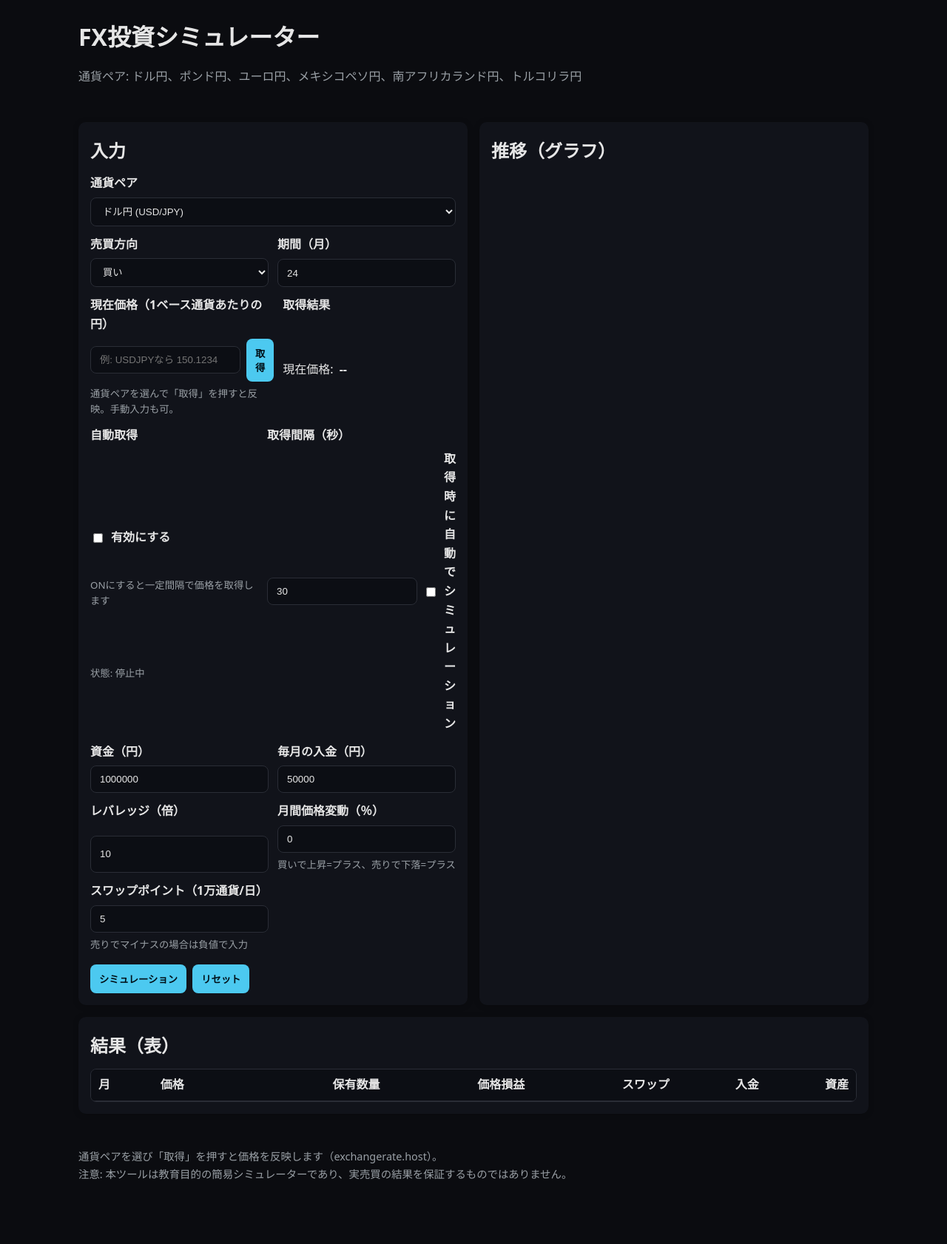
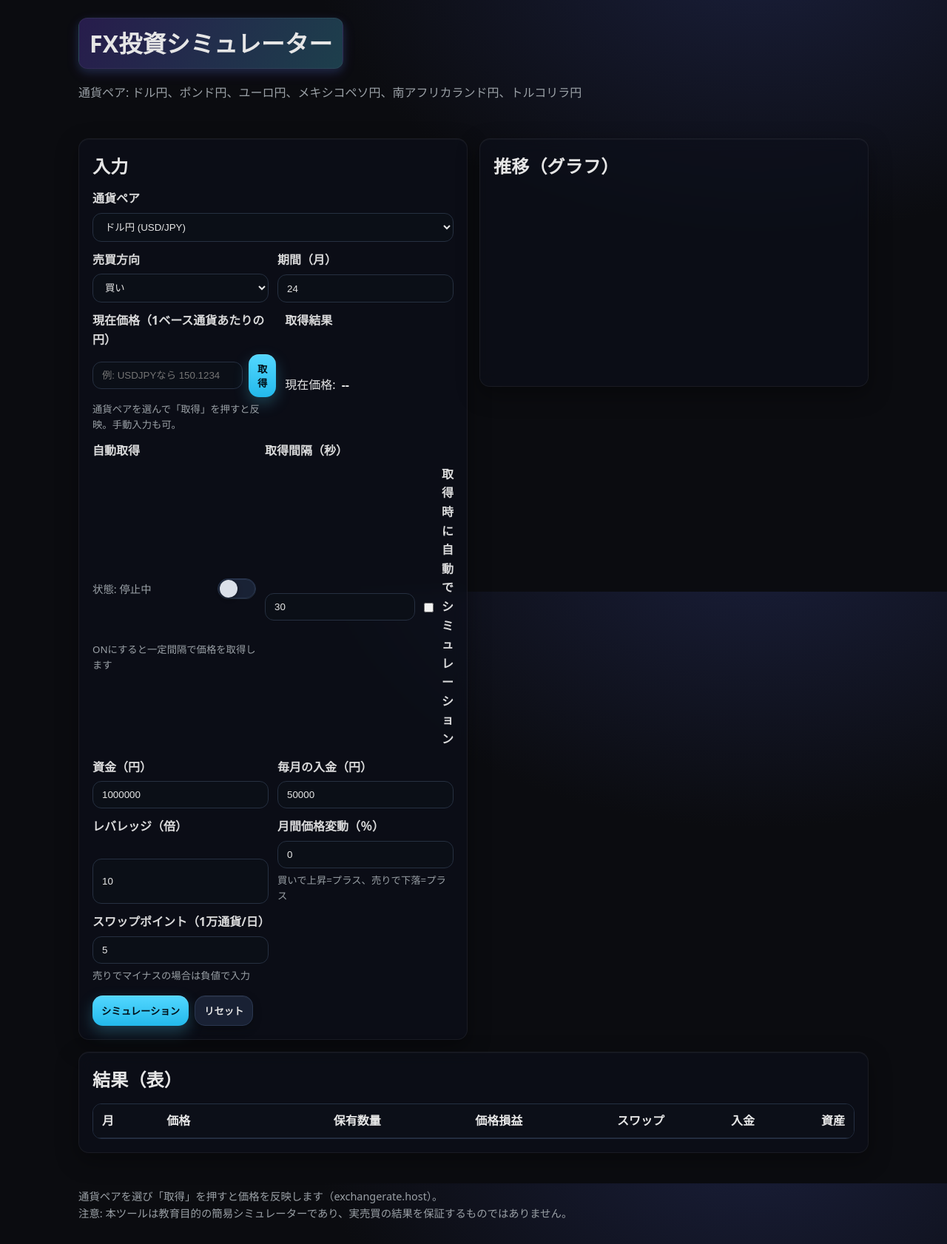
Before and after one commit to Ryotaverse69/FX-simulator-634, a plain HTML site: page index.html in a window 1280 px wide. Shown: the whole page at 74% size. Before the commit the page ends 1629 px from the top, so only its background shows below. Drawn offline with nearby package versions, Linux system fonts and the light colour scheme.

Commit message:
UI revamp: modern styling + Chart theme + PWA (manifest + service worker) with iOS meta

```diff
--- a/index.html
+++ b/index.html
@@ -2,9 +2,14 @@
 <html lang="ja">
 <head>
   <meta charset="UTF-8" />
-  <meta name="viewport" content="width=device-width, initial-scale=1.0" />
+  <meta name="viewport" content="width=device-width, initial-scale=1.0, viewport-fit=cover" />
   <title>FX投資シミュレーター</title>
   <link rel="stylesheet" href="styles.css" />
+  <link rel="manifest" href="manifest.webmanifest" />
+  <meta name="theme-color" content="#0f172a" />
+  <meta name="apple-mobile-web-app-capable" content="yes" />
+  <meta name="apple-mobile-web-app-status-bar-style" content="black-translucent" />
+  <link rel="apple-touch-icon" href="icons/apple-touch-icon.png" />
   <!-- Chart.js CDN (loaded by the browser when opened) -->
   <script src="https://cdn.jsdelivr.net/npm/chart.js@4.4.1/dist/chart.umd.min.js"></script>
   <script defer src="script.js"></script>
@@ -69,11 +74,15 @@
         <div class="field-inline">
           <div class="field">
             <label for="autoFetch">自動取得</label>
-            <label style="display:flex; gap:8px; align-items:center;">
-              <input type="checkbox" id="autoFetch" /> 有効にする
-            </label>
+            <div class="inline-input" style="justify-content: space-between; align-items:center;">
+              <div class="muted small" id="autoStatus">状態: 停止中</div>
+              <label class="switch" aria-label="自動取得">
+                <input type="checkbox" id="autoFetch" />
+                <span class="track"></span>
+                <span class="knob"></span>
+              </label>
+            </div>
             <small class="muted">ONにすると一定間隔で価格を取得します</small>
-            <small class="muted" id="autoStatus">状態: 停止中</small>
           </div>
           <div class="field">
             <label for="autoInterval">取得間隔（秒）</label>
@@ -120,7 +129,7 @@
 
         <div class="actions">
           <button type="button" id="run">シミュレーション</button>
-          <button type="button" id="reset">リセット</button>
+          <button type="button" id="reset" class="btn-secondary">リセット</button>
         </div>
       </form>
     </section>
@@ -157,5 +166,12 @@
       注意: 本ツールは教育目的の簡易シミュレーターであり、実売買の結果を保証するものではありません。
     </p>
   </footer>
+  <script>
+    if ('serviceWorker' in navigator) {
+      window.addEventListener('load', () => {
+        navigator.serviceWorker.register('./service-worker.js').catch(console.error);
+      });
+    }
+  </script>
 </body>
 </html>
--- a/script.js
+++ b/script.js
@@ -227,17 +227,22 @@
   }
 
   function renderChart(labels, series) {
-    const ctx = document.getElementById('equity-chart');
+    const canvas = document.getElementById('equity-chart');
+    const ctx2d = canvas.getContext('2d');
+    const gradient = ctx2d.createLinearGradient(0, 0, 0, canvas.height);
+    gradient.addColorStop(0, 'rgba(83,215,255,.35)');
+    gradient.addColorStop(1, 'rgba(83,215,255,0)');
     if (!chart) {
-      chart = new Chart(ctx, {
+      chart = new Chart(canvas, {
         type: 'line',
         data: {
           labels,
           datasets: [{
             label: '資産推移',
             data: series,
-            borderColor: '#4cc9f0',
-            backgroundColor: 'rgba(76,201,240,.15)',
+            borderColor: '#53d7ff',
+            borderWidth: 2,
+            backgroundColor: gradient,
             fill: true,
             tension: 0.2,
             pointRadius: 2
@@ -247,20 +252,34 @@
           responsive: true,
           interaction: { mode: 'index', intersect: false },
           scales: {
+            x: {
+              grid: { color: 'rgba(255,255,255,.06)' },
+              ticks: { color: '#9aa0a6' }
+            },
             y: {
+              grid: { color: 'rgba(255,255,255,.06)' },
               ticks: {
+                color: '#9aa0a6',
                 callback: (v) => new Intl.NumberFormat('ja-JP', { style: 'currency', currency: 'JPY', maximumFractionDigits: 0 }).format(v)
               }
             }
           },
           plugins: {
-            legend: { display: false }
+            legend: { display: false },
+            tooltip: {
+              backgroundColor: 'rgba(18,22,33,.9)',
+              borderColor: '#2a3750',
+              borderWidth: 1,
+              titleColor: '#e6e6e6',
+              bodyColor: '#e6e6e6'
+            }
           }
         }
       });
     } else {
       chart.data.labels = labels;
       chart.data.datasets[0].data = series;
+      chart.data.datasets[0].backgroundColor = gradient;
       chart.update();
     }
   }
--- a/styles.css
+++ b/styles.css
@@ -1,9 +1,12 @@
 :root {
   --bg: #0b0c10;
-  --card: #11131a;
+  --bg2: #0f1324;
+  --card: rgba(13, 16, 27, 0.6);
+  --card-border: rgba(255, 255, 255, 0.06);
   --text: #e6e6e6;
   --muted: #9aa0a6;
-  --accent: #4cc9f0;
+  --accent: #53d7ff;
+  --accent-2: #7c4dff;
   --ok: #60d394;
   --warn: #ffca3a;
 }
@@ -12,33 +15,64 @@
 html, body { height: 100%; }
 body {
   margin: 0;
-  font-family: system-ui, -apple-system, Segoe UI, Roboto, Helvetica, Arial, sans-serif;
+  font-family: ui-sans-serif, system-ui, -apple-system, Segoe UI, Roboto, Helvetica, Arial, "Apple Color Emoji", "Segoe UI Emoji";
   line-height: 1.6;
-  background: var(--bg);
   color: var(--text);
+  background: radial-gradient(1200px 800px at 80% -10%, #1a1f3b 0%, #0b0c10 50%),
+              radial-gradient(800px 600px at -10% 20%, #0d2230 0%, #0b0c10 60%),
+              linear-gradient(180deg, var(--bg2), var(--bg));
+  background-attachment: fixed;
+  -webkit-font-smoothing: antialiased;
+  -moz-osx-font-smoothing: grayscale;
 }
 
-.container { max-width: 1100px; margin: 0 auto; padding: 16px; }
-.grid { display: grid; grid-template-columns: 1fr 1fr; gap: 16px; }
-.card { background: var(--card); padding: 16px; border-radius: 10px; box-shadow: 0 1px 8px rgba(0,0,0,.2); }
+.container { max-width: 1100px; margin: 0 auto; padding: 16px; padding-left: calc(16px + env(safe-area-inset-left)); padding-right: calc(16px + env(safe-area-inset-right)); }
+.grid { display: grid; grid-template-columns: 1fr 1fr; gap: 16px; align-items: start; }
+.card {
+  background: var(--card);
+  -webkit-backdrop-filter: blur(10px);
+  backdrop-filter: blur(10px);
+  padding: 18px;
+  border-radius: 14px;
+  border: 1px solid var(--card-border);
+  box-shadow: 0 10px 30px rgba(0,0,0,.35), inset 0 1px 0 rgba(255,255,255,.04);
+}
 .card.wide { grid-column: 1 / -1; }
 
-h1 { margin: 8px 0 4px; font-weight: 700; }
-h2 { margin: 4px 0 12px; font-weight: 600; }
+h1 { margin: 8px 0 4px; font-weight: 800; letter-spacing: .2px; }
+h2 { margin: 0 0 12px; font-weight: 700; letter-spacing: .2px; }
 .muted { color: var(--muted); }
 .small { font-size: .9rem; }
+
+/* Header ribbon */
+header.container {
+  position: sticky;
+  top: 0;
+  z-index: 10;
+  padding-top: calc(16px + env(safe-area-inset-top));
+}
+header.container h1 {
+  display: inline-block;
+  padding: 8px 14px;
+  border-radius: 12px;
+  background:
+    linear-gradient(120deg, rgba(124,77,255,.25), rgba(83,215,255,.25));
+  border: 1px solid rgba(255,255,255,.06);
+  box-shadow: 0 6px 18px rgba(124,77,255,.14), 0 4px 12px rgba(83,215,255,.12);
+}
 
 form { display: grid; gap: 12px; }
 .field { display: grid; gap: 6px; }
 .field-inline { display: grid; gap: 12px; grid-template-columns: 1fr 1fr; }
 
-label { font-weight: 600; }
+label { font-weight: 600; opacity: .95; }
 input, select, button {
-  background: #0c0e14;
+  background: #0b0f17;
   color: var(--text);
-  border: 1px solid #2a2d36;
+  border: 1px solid #263041;
   padding: 10px 12px;
-  border-radius: 8px;
+  border-radius: 12px;
+  transition: border-color .15s ease, outline-color .15s ease, transform .05s ease;
 }
 
 input:focus, select:focus { outline: 2px solid var(--accent); border-color: transparent; }
@@ -47,9 +81,20 @@ input:focus, select:focus { outline: 2px solid var(--accent); border-color: tran
 button {
   cursor: pointer;
   border: none;
-  background: var(--accent);
+  background: linear-gradient(180deg, var(--accent), #23b9eb);
   color: #001018;
   font-weight: 700;
+  border-radius: 14px;
+  box-shadow: 0 8px 20px rgba(83,215,255,.25), inset 0 1px 0 rgba(255,255,255,.12);
+}
+button:hover { transform: translateY(-1px); }
+button:active { transform: translateY(0); box-shadow: 0 4px 12px rgba(83,215,255,.2), inset 0 1px 0 rgba(255,255,255,.12); }
+
+.btn-secondary {
+  background: #192134;
+  color: var(--text);
+  border: 1px solid #2a3750;
+  box-shadow: 0 4px 12px rgba(0,0,0,.25), inset 0 1px 0 rgba(255,255,255,.06);
 }
 
 .inline-input { display: flex; gap: 8px; align-items: center; }
@@ -60,10 +105,11 @@ label > input[type="checkbox"] { transform: translateY(1px); }
 
 .quote { margin-top: 4px; display: flex; gap: 8px; align-items: baseline; }
 
-.table-wrap { overflow: auto; max-height: 400px; border: 1px solid #2a2d36; border-radius: 8px; }
+.table-wrap { overflow: auto; max-height: 420px; border: 1px solid #253043; border-radius: 12px; }
 table { width: 100%; border-collapse: collapse; font-variant-numeric: tabular-nums lining-nums; }
-thead th { position: sticky; top: 0; background: #0c0e14; z-index: 1; }
-th, td { padding: 8px 10px; border-bottom: 1px solid #2a2d36; text-align: right; }
+thead th { position: sticky; top: 0; background: #0c0f18; z-index: 1; }
+th, td { padding: 10px 12px; border-bottom: 1px solid #222a3b; text-align: right; }
+tbody tr:nth-child(odd) td { background: rgba(255,255,255,0.02); }
 th:first-child, td:first-child, th:nth-child(2), td:nth-child(2) { text-align: left; }
 
 .pos { color: var(--ok); }
@@ -73,3 +119,20 @@ th:first-child, td:first-child, th:nth-child(2), td:nth-child(2) { text-align: l
   .grid { grid-template-columns: 1fr; }
   .field-inline { grid-template-columns: 1fr; }
 }
+
+/* iOS-style switch for checkboxes (auto fetch) */
+.switch {
+  --h: 28px;
+  position: relative;
+  width: 52px; height: var(--h);
+  background: #1b2437;
+  border: 1px solid #2a3750;
+  border-radius: var(--h);
+  box-shadow: inset 0 2px 4px rgba(0,0,0,.35);
+  transition: background .2s ease, border-color .2s ease;
+}
+.switch input { appearance: none; -webkit-appearance: none; position: absolute; width: 100%; height: 100%; margin: 0; outline: none; cursor: pointer; }
+.switch .knob { position: absolute; top: 50%; left: 2px; width: 24px; height: 24px; transform: translate(0, -50%); background: #e7ecf5; border-radius: 999px; box-shadow: 0 2px 6px rgba(0,0,0,.4); transition: transform .2s ease, background .2s ease; }
+.switch input:checked ~ .knob { transform: translate(24px, -50%); background: #c4f0ff; }
+.switch input:checked ~ .track { background: linear-gradient(180deg, var(--accent), #23b9eb); border-color: transparent; }
+.switch .track { position: absolute; inset: 0; border-radius: inherit; background: #1b2437; border: 1px solid #2a3750; transition: inherit; }
```
Also changed, not shown: service-worker.js (added, +51 -0 lines), manifest.webmanifest (added).
